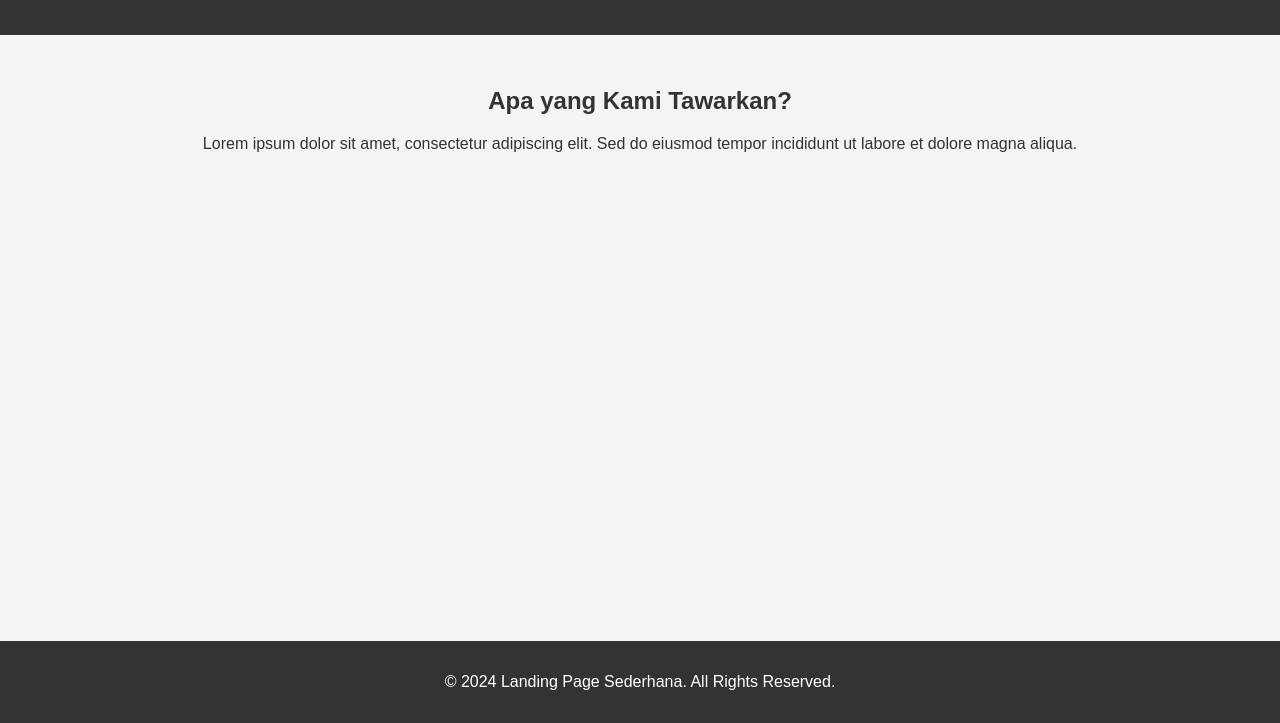
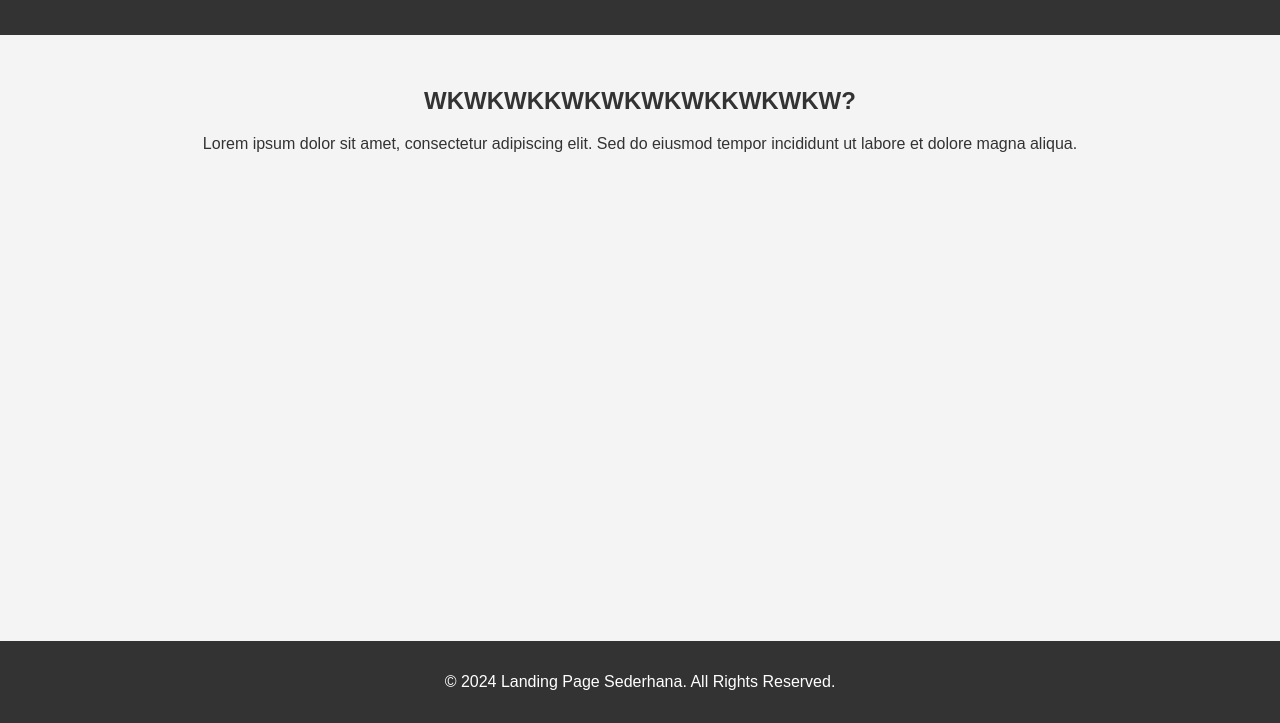
Before and after one commit to saktiabdi/saktiabdi, a plain HTML site: page index.html in a window 1280 px wide. Shown: the part 77-800 px from the top of the page. Drawn offline with Linux system fonts and the light colour scheme.

Commit message:
update index

```diff
--- a/index.html
+++ b/index.html
@@ -42,7 +42,7 @@
     </header>
 
     <section>
-        <h2>Apa yang Kami Tawarkan?</h2>
+        <h2>WKWKWKKWKWKWKWKKWKWKW?</h2>
         <p>Lorem ipsum dolor sit amet, consectetur adipiscing elit. Sed do eiusmod tempor incididunt ut labore et dolore magna aliqua.</p>
     </section>
 
```
